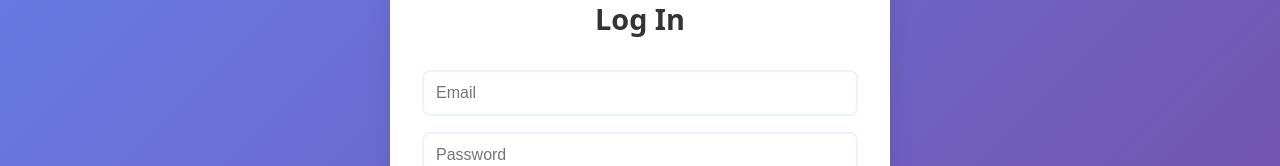
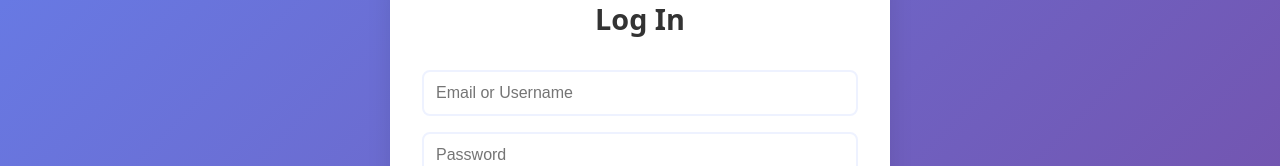
Before and after one commit to unbekannt01/frontend, a React (Vite) app: page /login in a window 1280 px wide. Shown: the part 198-364 px from the top of the page. Built offline with nearby package versions, Linux system fonts and the light colour scheme.

Commit message:
Update Login and Register, like user can login using userName or email..

```diff
--- a/index.html
+++ b/index.html
@@ -2,9 +2,9 @@
 <html lang="en">
   <head>
     <meta charset="UTF-8" />
-    <link rel="icon" type="image/svg+xml" href="/vite.svg" />
+    <link rel="icon" type="image/svg+xml" href="/auth.avif" />
     <meta name="viewport" content="width=device-width, initial-scale=1.0" />
-    <title>Vite + React + TS</title>
+    <title>Your Website Name</title>
     <script src="https://accounts.google.com/gsi/client" async defer></script>
   </head>
   <body>
--- a/src/components/Login.tsx
+++ b/src/components/Login.tsx
@@ -7,7 +7,7 @@ import api from "../api";
 import { AxiosError } from "axios";
 
 interface LoginFormData {
-  email: string;
+  identifier: string;
   password: string;
 }
 
@@ -28,7 +28,7 @@ declare global {
 const Login = () => {
   const navigate = useNavigate();
   const [loginFormData, setLoginFormData] = useState<LoginFormData>({
-    email: "",
+    identifier: "",
     password: "",
   });
   const [loading, setLoading] = useState(false);
@@ -46,17 +46,14 @@ const Login = () => {
         const googleButtonElement = document.getElementById("googleButton");
         if (googleButtonElement) {
           console.log("Google button element found");
-          window.google.accounts.id.renderButton(
-            googleButtonElement,
-            {
+          window.google.accounts.id.renderButton(googleButtonElement, {
             type: "standard",
             theme: "outline",
             size: "large",
             width: "100%",
             text: "signin_with",
             shape: "rectangular",
-            }
-          );
+          });
         } else {
           console.log("Google button element not found");
         }
@@ -108,7 +105,7 @@ const Login = () => {
       } else {
         setMessage("Login failed");
       }
-    }  catch (error: unknown) {
+    } catch (error: unknown) {
       const err = error as AxiosError<{ message: string }>;
       setMessage(err.response?.data?.message || "Server error occurred");
     }
@@ -125,7 +122,7 @@ const Login = () => {
       setMessage("");
 
       const result = await api.post("/google/google-login", {
-        credential: response.credential
+        credential: response.credential,
       });
 
       if (result.data?.refresh_token) {
@@ -143,17 +140,16 @@ const Login = () => {
     }
   };
 
-
   return (
     <StyledContainer>
       <FormCard>
         <h2>Log In</h2>
         <form onSubmit={handleLoginSubmit}>
           <Input
-            type="email"
-            name="email"
-            placeholder="Email"
-            value={loginFormData.email}
+            type="text"
+            name="identifier"
+            placeholder="Email or Username"
+            value={loginFormData.identifier}
             onChange={handleLoginChange}
             required
           />
@@ -170,14 +166,12 @@ const Login = () => {
           </Button>
         </form>
         <Divider>
-          <span><b>OR</b></span>
+          <span>
+            <b>OR</b>
+          </span>
         </Divider>
         <div id="googleButton"></div>
-        {message && (
-          <Message success={false}>
-            {message}
-          </Message>
-        )}
+        {message && <Message success={false}>{message}</Message>}
         <ResendSection>
           <h3>Missed the verification email?</h3>
           <Button onClick={handleResendRedirect}>
@@ -202,7 +196,7 @@ const FormCard = styled.div`
   background: white;
   padding: 2rem;
   border-radius: 15px;
-  box-shadow: 0 10px 25px rgba(0,0,0,0.1);
+  box-shadow: 0 10px 25px rgba(0, 0, 0, 0.1);
   width: 100%;
   max-width: 500px;
 
@@ -226,7 +220,7 @@ const Input = styled.input`
   &:focus {
     outline: none;
     border-color: #667eea;
-    box-shadow: 0 0 0 3px rgba(102,126,234,0.1);
+    box-shadow: 0 0 0 3px rgba(102, 126, 234, 0.1);
   }
 `;
 
@@ -255,7 +249,7 @@ const Button = styled.button`
 const Message = styled.p<{ success: boolean }>`
   text-align: center;
   margin-top: 1rem;
-  color: ${props => props.success ? '#10B981' : '#EF4444'};
+  color: ${(props) => (props.success ? "#10B981" : "#EF4444")};
   font-size: 0.9rem;
 `;
 
@@ -280,7 +274,7 @@ const Divider = styled.div`
 
   &::before,
   &::after {
-    content: '';
+    content: "";
     flex: 1;
     border-bottom: 1px solid #eef2ff;
   }
--- a/src/components/Register.tsx
+++ b/src/components/Register.tsx
@@ -1,5 +1,5 @@
 import { useState } from "react";
-// import { useNavigate } from "react-router-dom"; // Re-enable for navigation
+import { useNavigate } from "react-router-dom";
 import styled from "styled-components";
 import api from "../api";
 import { AxiosError } from "axios";
@@ -20,7 +20,7 @@ interface RegisterFormData {
 }
 
 const Register = () => {
-  // const navigate = useNavigate(); // Re-enable for navigation
+  const navigate = useNavigate();
   const [loading, setLoading] = useState(false);
   const [message, setMessage] = useState("");
   const [formData, setFormData] = useState<RegisterFormData>({
@@ -46,17 +46,19 @@ const Register = () => {
     setMessage("");
 
     try {
-      const response = await api.post("/auth/register", formData); // Fix Axios request
+      const response = await api.post("/auth/register", formData);
       const data = response.data;
 
       if (response.status >= 200 && response.status < 300) {
         setMessage("User registered successfully! A verification link has been sent to your email.");
-        // Optionally navigate to verification page
-        // navigate("/email-verification");
+        // Navigate to login page after successful registration
+        setTimeout(() => {
+          navigate("/login");
+        }, 2000);
       } else {
         setMessage(data.message || "Registration failed");
       }
-    } catch (error: unknown) { // Use 'unknown' for TypeScript
+    } catch (error: unknown) {
       console.error("Error registering user:", error);
       if (error instanceof AxiosError && error.response?.data) {
         const errorData = error.response.data as ApiErrorResponse;
```
Lines whose indentation alone changed are shown as unchanged.
